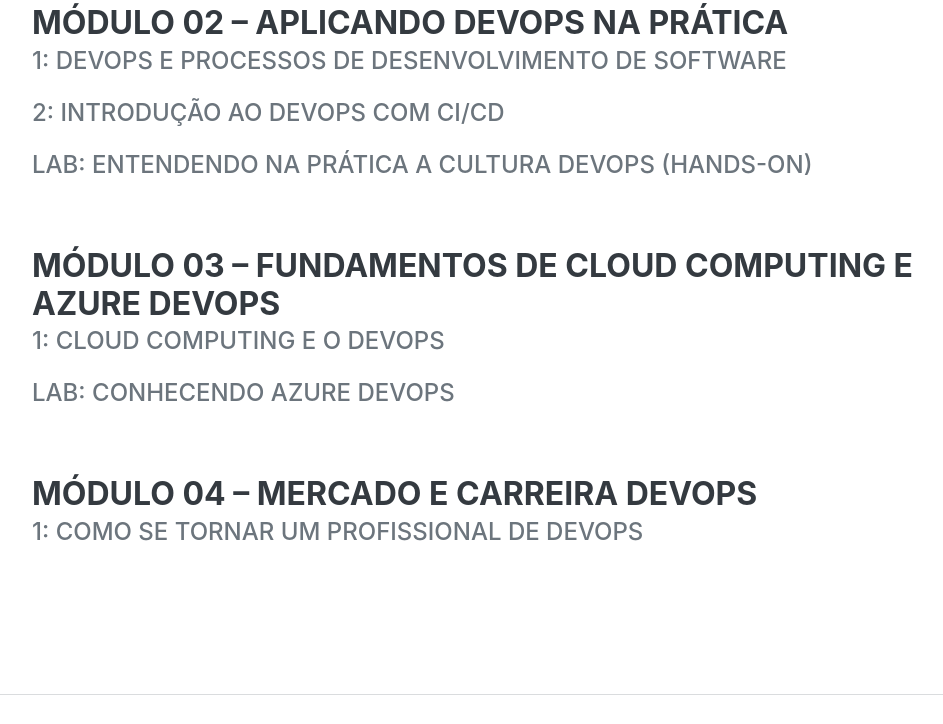
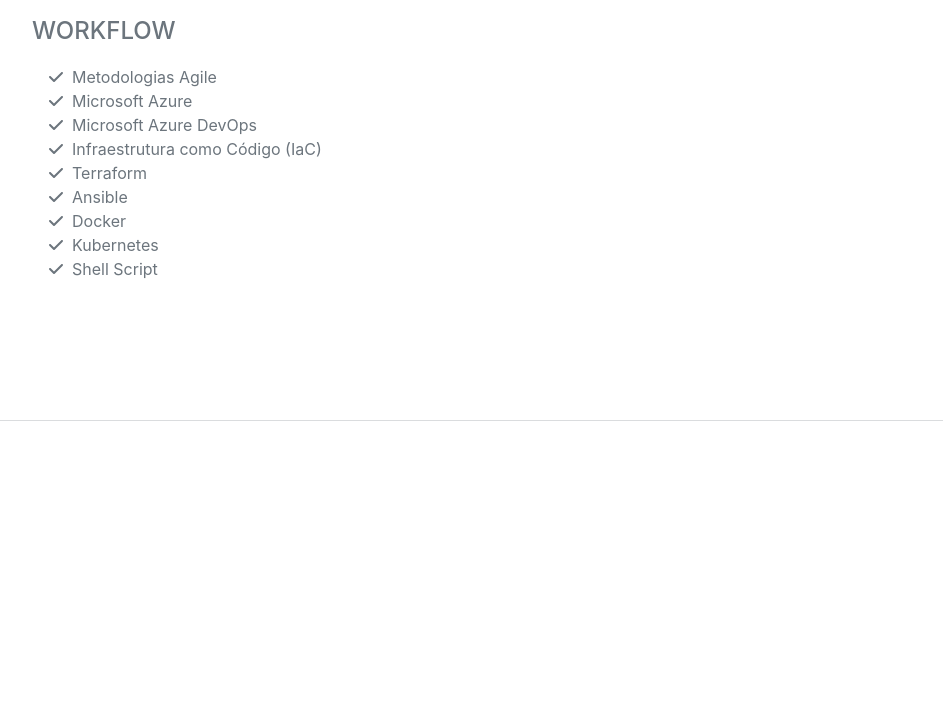
Before and after one commit to NayIubriniz/aws-foundations, a plain HTML site: page website/index.html in a window 1280 px wide. Shown: the part 1679-2403 px from the top of the page, without its empty margins (288-1231 px from the left). Drawn offline with nearby package versions, Linux system fonts and the light colour scheme; a web font is replaced by a local one.

Commit message:
Alteracao do index

```diff
--- a/website/index.html
+++ b/website/index.html
@@ -60,40 +60,6 @@
                 </div>
             </section>
             <hr class="m-0" />
-            <!-- Experience-->
-            <section class="resume-section" id="experience">
-                <div class="resume-section-content">
-                    <h2 class="mb-5">Content</h2>
-                    <div class="d-flex flex-column flex-md-row justify-content-between mb-5">
-                        <div class="flex-grow-1">
-                            <h3 class="mb-0">Módulo 01 – Os Seus Primeiros Passos em DevOps</h3>
-                            <div class="subheading mb-3">1: O que é DevOps?</div>
-                            <div class="subheading mb-3">2: Introdução ao DevSecOps</div>
-                        </div>
-                    </div>
-                    <div class="d-flex flex-column flex-md-row justify-content-between mb-5">
-                        <div class="flex-grow-1">
-                            <h3 class="mb-0">Módulo 02 – Aplicando DevOps na Prática</h3>
-                            <div class="subheading mb-3">1: DevOps e Processos de Desenvolvimento de Software</div>
-                            <div class="subheading mb-3">2: Introdução ao DevOps com CI/CD</div>
-                            <div class="subheading mb-3">LAB: Entendendo na Prática a Cultura DevOps (Hands-on) </div>
-                        </div>
-                    </div>
-                    <div class="d-flex flex-column flex-md-row justify-content-between mb-5">
-                        <div class="flex-grow-1">
-                            <h3 class="mb-0">Módulo 03 – Fundamentos de Cloud Computing e Azure DevOps</h3>
-                            <div class="subheading mb-3">1: Cloud Computing e o DevOps</div>
-                            <div class="subheading mb-3">LAB: Conhecendo Azure DevOps</div>
-                        </div>
-                    </div>
-                    <div class="d-flex flex-column flex-md-row justify-content-between mb-5">
-                        <div class="flex-grow-1">
-                            <h3 class="mb-0">Módulo 04 – Mercado e Carreira DevOps</h3>
-                            <div class="subheading mb-3">1: Como se Tornar um Profissional de DevOps</div>
-                        </div>
-                    </div>
-                </div>
-            </section>
             <hr class="m-0" />
             <!-- Skills-->
             <section class="resume-section" id="skills">
```
